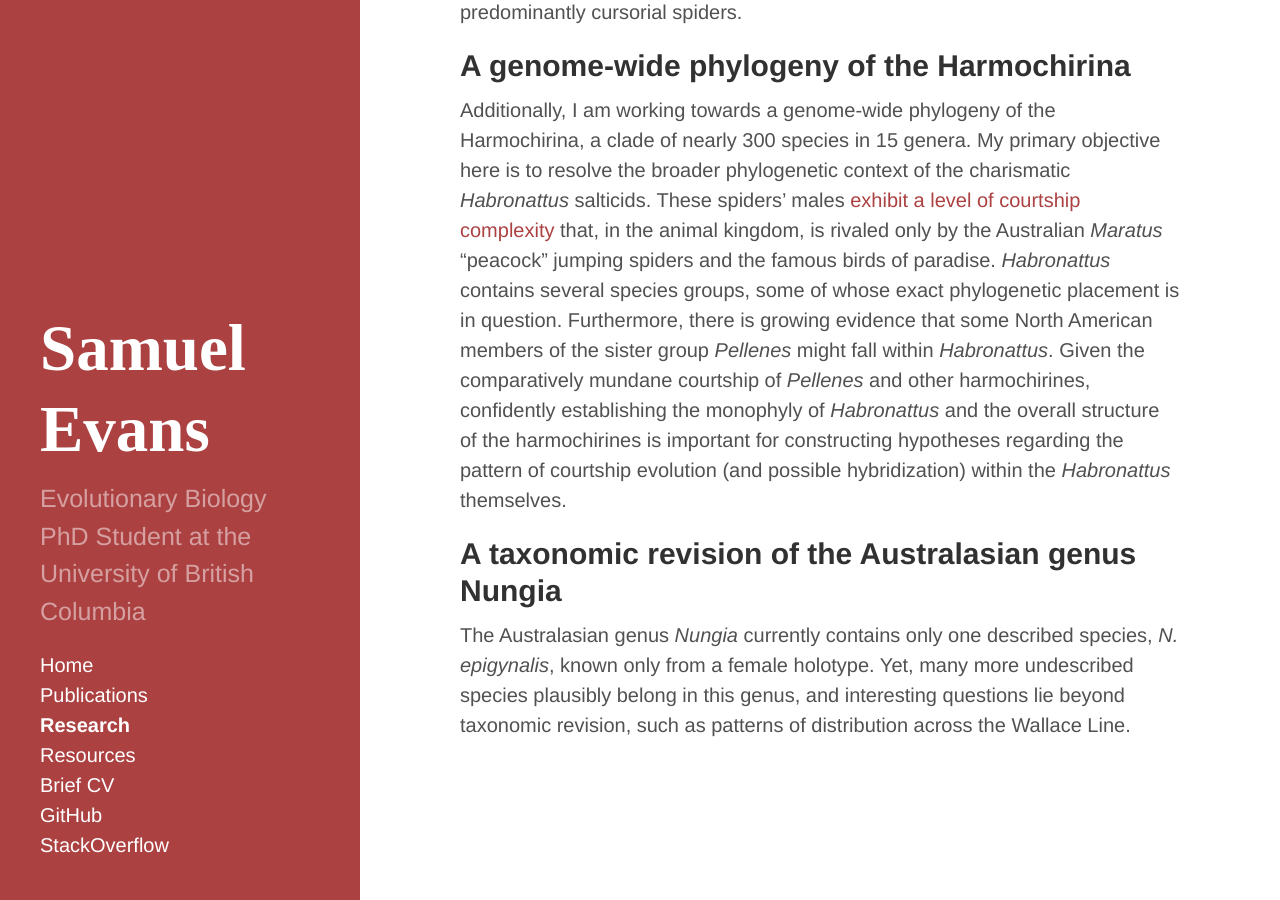
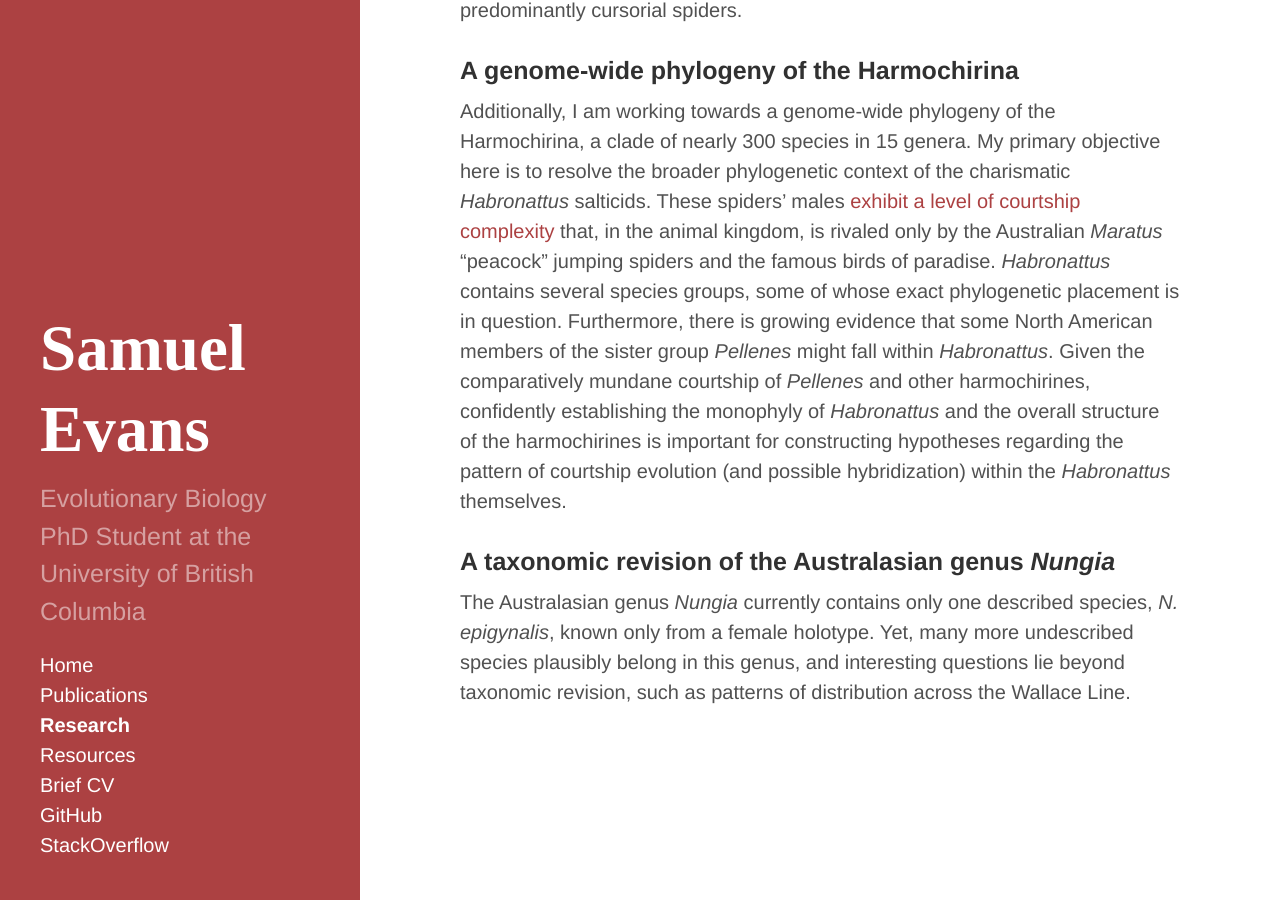
Before and after one commit to scevans/scevans.github.io, a Jekyll site: the page built from research.md, in a window 1280 px wide and 900 px high, scrolled down 578 px. Built offline with Jekyll 4.4.1, drawn with Linux system fonts in a browser that asks for light colours.

```diff
--- a/research.md
+++ b/research.md
@@ -6,14 +6,14 @@ title: Research
 
 The overarching theme in my research thus far concerns developing programmatic pipelines to integrate anchored nuclear and transcriptome sequence data for phylogenetic analyses. Beyond this, I am endeavoring to build a toolkit of experience in systematics and informatics applicable to broad questions in evolutionary biology and interfacing fields.
 
-## Resolving deep relationships among the Salticidae via phylogenomics
+### Resolving deep relationships among the Salticidae via phylogenomics
 
 I am working to better resolve relationships among the major Salticidae clades, via an integrative phylogenomic approach. I am using [anchored enrichment](http://anchoredphylogeny.com/), a technique that uses broad probe sets to sequence hundreds of unlinked "anchored" regions in the genome. I aim to combine these data with transcriptomes from additional taxa, both within the Salticidae and representatives of closely-related families within the large [RTA clade](https://en.wikipedia.org/wiki/RTA_clade) of predominantly cursorial spiders.
 
-## A genome-wide phylogeny of the Harmochirina
+### A genome-wide phylogeny of the Harmochirina
 
 Additionally, I am working towards a genome-wide phylogeny of the Harmochirina, a clade of nearly 300 species in 15 genera. My primary objective here is to resolve the broader phylogenetic context of the charismatic *Habronattus* salticids. These spiders’ males [exhibit a level of courtship complexity](http://www.youtube.com/watch?v=uGZwZlcCnDE) that, in the animal kingdom, is rivaled only by the Australian *Maratus* “peacock” jumping spiders and the famous birds of paradise. *Habronattus* contains several species groups, some of whose exact phylogenetic placement is in question. Furthermore, there is growing evidence that some North American members of the sister group *Pellenes* might fall within *Habronattus*. Given the comparatively mundane courtship of *Pellenes* and other harmochirines, confidently establishing the monophyly of *Habronattus* and the overall structure of the harmochirines is important for constructing hypotheses regarding the pattern of courtship evolution (and possible hybridization) within the *Habronattus* themselves.
 
-## A taxonomic revision of the Australasian genus Nungia
+### A taxonomic revision of the Australasian genus *Nungia*
 
 The Australasian genus *Nungia* currently contains only one described species, *N. epigynalis*, known only from a female holotype. Yet, many more undescribed species plausibly belong in this genus, and interesting questions lie beyond taxonomic revision, such as patterns of distribution across the Wallace Line.
```
